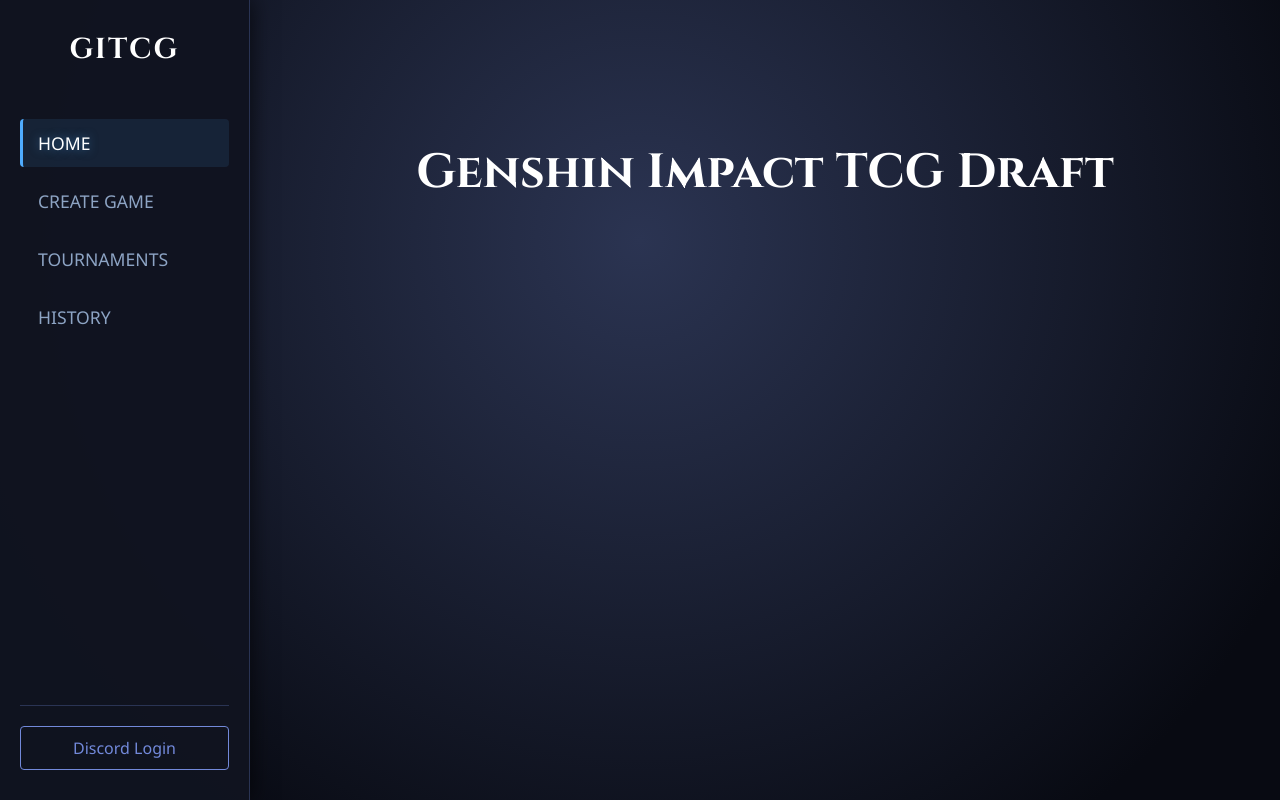
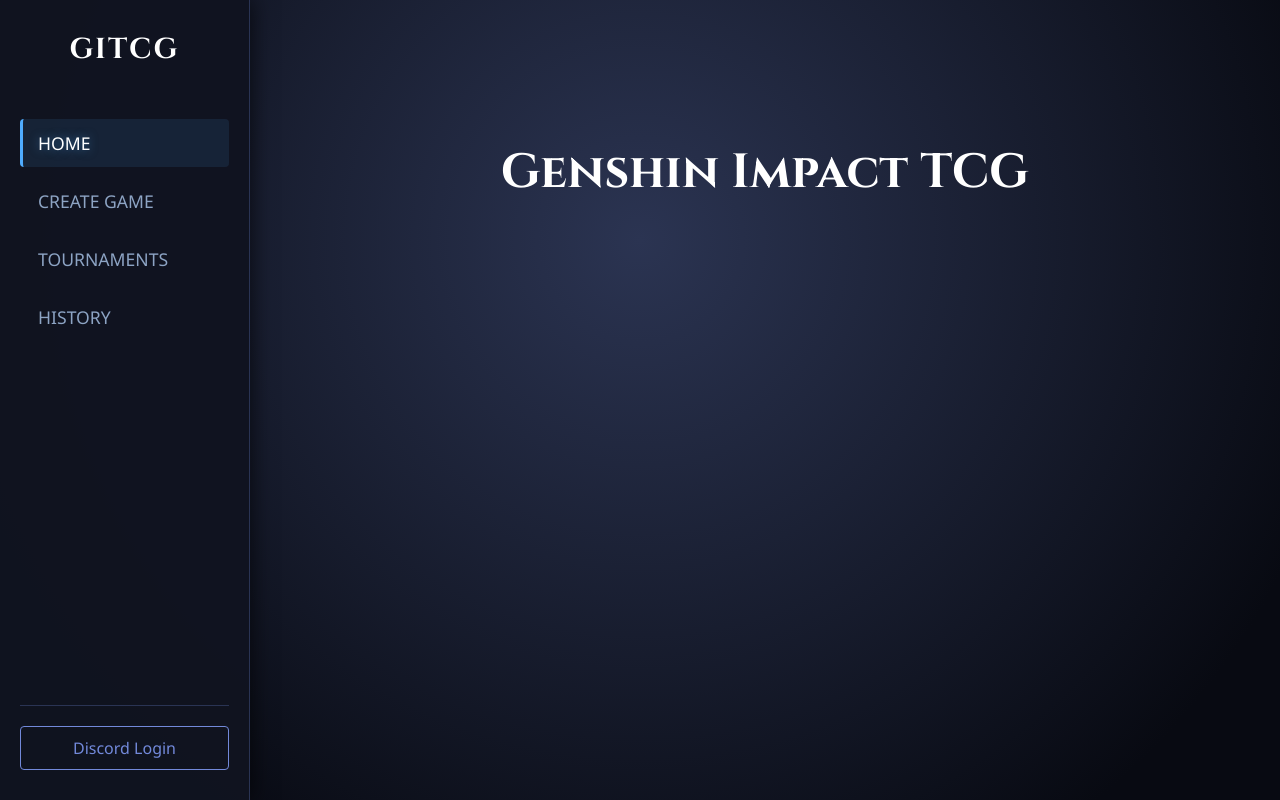
Before and after one commit to monfdie/tcg-ww, a Node server app: page / in a window 1280 px wide. Run offline with Node 20, Linux system fonts and the light colour scheme; some libraries are stand-ins or nearby versions; some web fonts are replaced.

Commit message:
Update home.ejs

```diff
--- a/views/pages/home.ejs
+++ b/views/pages/home.ejs
@@ -1,7 +1,7 @@
 <%- include('../partials/header') %>
 
 <div style="text-align: center; margin-top: 100px;">
-    <h1 style="font-family: 'Cinzel', serif; font-size: 3em; color: #fff;">Genshin Impact TCG Draft</h1>
-    </div>
+    <h1 style="font-family: 'Cinzel', serif; font-size: 3em; color: #fff;">Genshin Impact TCG</h1>
+</div>
 
 <%- include('../partials/footer') %>
```
